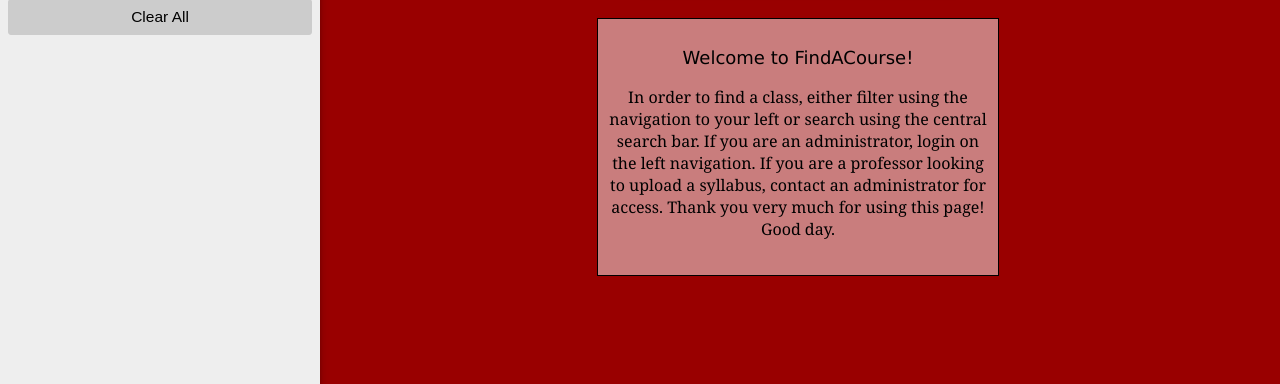
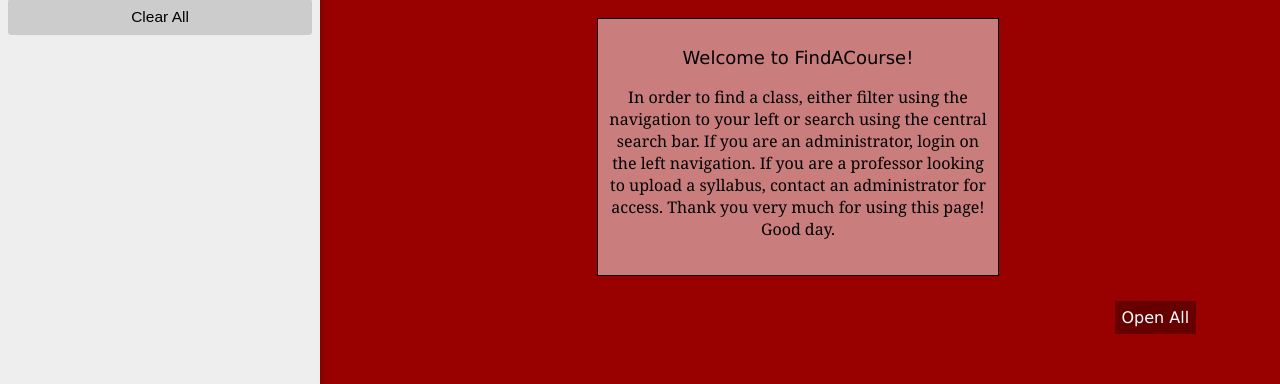
Before and after one commit to kawilliams/new-db-Pronto-Flask, a Flask app: page / in a window 1280 px wide. Shown: the part 416-800 px from the top of the page. Run offline with Flask 2, Linux system fonts and the light colour scheme; some libraries are stand-ins or nearby versions.

Commit message:
Update search.html

```diff
--- a/templates/search.html
+++ b/templates/search.html
@@ -64,6 +64,7 @@
 					left:48%;
 					width:30%;
 					z-index:2;
+					transition:0.5s;
 				}
 				#close_btn_help{
 					float:right;
@@ -325,9 +326,9 @@
 				#displayed_yr{
 					margin-left:5%;
 					color:#e6e6e6;
-					margin-top:15px;
-					margin-bottom:7px;
-					display:inline-block;
+					margin-top:25px;
+					margin-bottom:0px;
+					float:left;
 				}
 				#error_msg{
 					font-size:17px;
@@ -431,6 +432,16 @@
 				iframe::-webkit-scrollbar{
 					display:none;
 				}
+				#open-close-btn{
+					margin-bottom:8px;
+					margin-top:10px;
+					float:right;
+					margin-right:8%;
+					background-color:#660000;
+					color:white;
+					padding:7px;
+					cursor:pointer;
+				}
 
 				@media only screen and (max-width:1200px){
 					#filter{
@@ -482,6 +493,7 @@
 					setTimeout(function(){menu.style.display = 'block';}, 400);
 					main.style.width = '100%';
 					main.style.marginLeft = "0%";
+					document.getElementById("help_div").style.left = '35%';
 				}
 				else{
 					filter.style.transition = '0.7s';
@@ -489,6 +501,7 @@
 					setTimeout(function(){menu.style.display = 'none';}, 300);
 					main.style.width = '75%';
 					main.style.marginLeft = "25%";
+					document.getElementById("help_div").style.left = '48%';
 				}
 			}
 			function hasClass(element, clss) {
@@ -688,6 +701,32 @@
 				document.getElementById("blackout").style.display = "none";
 			}
 
+			function openCloseAllAccordions(open){
+				var accContents = document.getElementsByClassName('acc-content-results');
+				var display = 'none';
+				if (open){
+					display = 'block';
+				}
+				for (var i = 0; i < accContents.length; i++){
+					accContents[i].style.display = display;
+				}
+			}
+			function toggleOpenCloseBtn(){
+				var openCloseBtn = document.getElementById('open-close-btn');
+				if (openCloseBtn.innerHTML == "Open All"){
+					openCloseBtn.style.backgroundColor = "white";
+					openCloseBtn.style.color = "#660000";
+					openCloseBtn.innerHTML = "Close All";
+					openCloseAllAccordions(true);
+				}
+				else{
+					openCloseBtn.style.backgroundColor = "#660000";
+					openCloseBtn.style.color = "white";
+					openCloseBtn.innerHTML = "Open All";
+					openCloseAllAccordions(false);
+				}
+			}
+
 
 		</script>
 
@@ -708,6 +747,8 @@
 			<img src="https://upload.wikimedia.org/wikipedia/commons/thumb/8/8d/VisualEditor_-_Icon_-_Close.svg/1000px-VisualEditor_-_Icon_-_Close.svg.png" id="close_btn_help" onclick="closeDiv('help_div')"/>
 			<p class="question"><b>Q: How can I search by semester?</b></p>
 			<p class="answer">A: For the Fall semester, type in the year followed by "01" (Ex: "201601"). For the Spring semester, type in the previous year followed by "02" (Ex:"201602").</p>
+			<p class="question"><b>Q: How can I view the course descriptions?</b></p>
+			<p class="answer">A: Each entry title is underlined, which indicates that there is a course description available. Click on each of these titles to view a pop-up with additional course information.</p>
 		</div>
 
 
@@ -987,9 +1028,12 @@
 		{% if result_count %}
 			&nbsp;&nbsp;&nbsp;Total Results: {{result_count}}
 		{% endif %}
-		</p><br>
+		</p>
+		<span id="open-close-btn" onclick="toggleOpenCloseBtn();">Open All</span>
 
-		<p id="error_msg">{{message}}</p>
+		{% if message %}
+			<p id="error_msg">{{message}}</p>
+		{% endif %}
 
 		<div id="results">
 			{% for i in search_results %}
```
